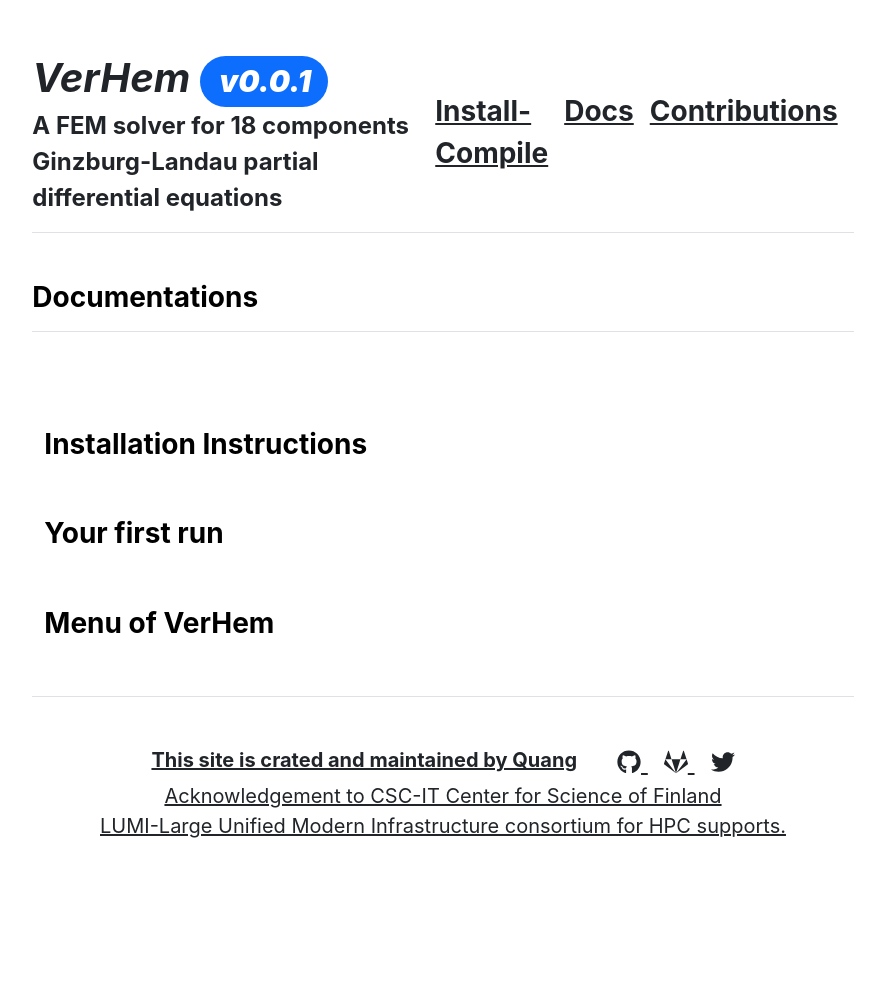
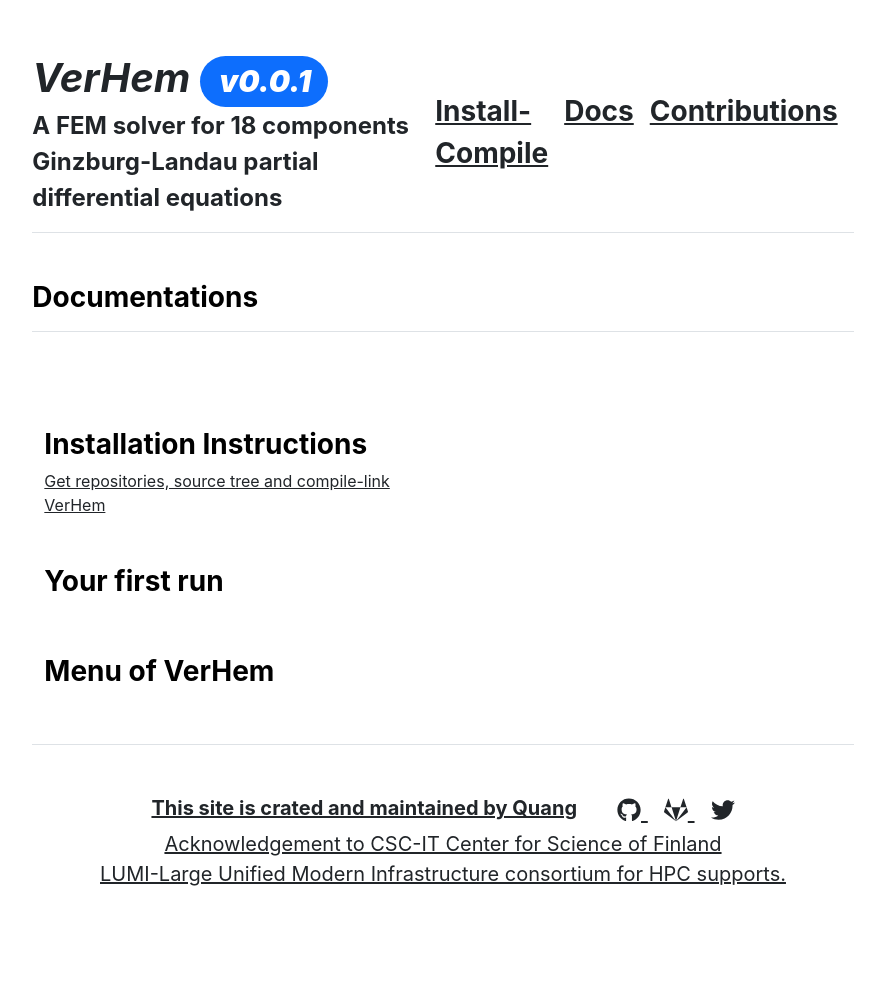
Before and after one commit to VerHem/VerHem.github.io, a Jekyll site: the page built from docs.md, in a window 1280 px wide. Shown: the whole page, without its empty margins (197-1082 px from the left). Built offline with Jekyll 4.4.1, drawn with Linux system fonts in a browser that asks for light colours; before the commit the page ends 937 px from its top, so only the background shows below that.

Commit message:
edit  _layouts/docs.html to set up diffferet topic

```diff
--- a/_layouts/docs.html
+++ b/_layouts/docs.html
@@ -11,7 +11,7 @@ layout: default
   <div class="col-md-6">
     <h2 class="fs-3 fw-bold">{{ topic.topic }}</h2>
     {% if topic.topic == "Installation Instructions" %}
-      <a class="fw-4" href="{{ site.github.url }}/install"></a>
+      <a class="fw-4" href="{{ site.github.url }}/install">Get repositories, source tree and compile-link VerHem</a>
     {% endif %}
   </div>
   <div class="col-md-6">
```
